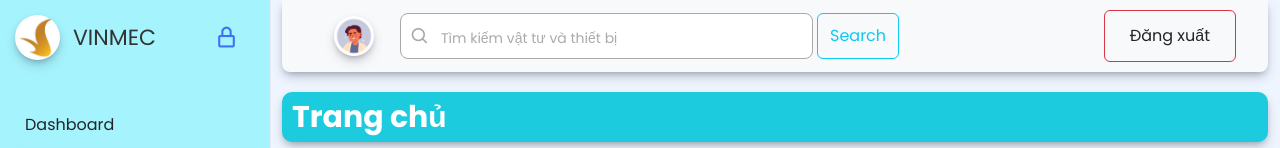
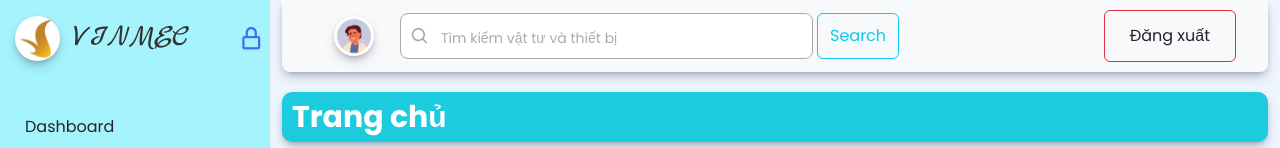
Before and after one commit to huynon201/Hospital-Vinmec, a plain HTML site: page Trang-chu-admin/Trang-chu-admin.html in a window 1280 px wide. Shown: the top 148 px of the page. Drawn offline with nearby package versions, Linux system fonts and the light colour scheme.

Commit message:
complete

```diff
--- a/Trang-chu-admin/Trang-chu-admin.css
+++ b/Trang-chu-admin/Trang-chu-admin.css
@@ -31,15 +31,15 @@ body {
 
 /* Sidebar */
 .sidebar {
-  z-index: 1;
   position: fixed;
   top: 0;
   left: 0;
+  z-index: 1;
   height: 100%;
   width: 270px;
-  background: #A5F3FC;
   padding: 15px 10px;
   box-shadow: 0 0 2px rgba(0, 0, 0, 0.1);
+  background: #A5F3FC;
   transition: all 0.4s ease;
 
 }
@@ -50,10 +50,12 @@ body {
   gap: 8px;
 }
 .logo-name {
-  font-size: 22px;
   color: #333;
-  font-weight: 500px;
   transition: all 0.3s ease;
+  font-family: "Marck Script", cursive;
+  font-size: 30px;
+  font-weight: 400;
+  font-style: normal;
 }
 .sidebar.close .logo-name,
 .sidebar.close #lock-icon,
@@ -65,9 +67,9 @@ body {
 #sidebar-close {
   padding: 10px;
   color: #4070f4;
-  font-size: 25px;
+  font-size: 27px;
   cursor: pointer;
-  margin-left: 40px;
+  margin-left: 30px;
   transition: all 0.3s ease;
 }
 #sidebar-close {
--- a/Trang-chu-admin/Trang-chu-admin.html
+++ b/Trang-chu-admin/Trang-chu-admin.html
@@ -25,6 +25,7 @@
       href="https://fonts.googleapis.com/css2?family=Poppins:ital,wght@0,100;0,200;0,300;0,400;0,500;0,600;0,700;0,800;0,900;1,100;1,200;1,300;1,400;1,500;1,600;1,700;1,800;1,900&display=swap"
       rel="stylesheet"
     />
+    <link href="https://fonts.googleapis.com/css2?family=Marck+Script&display=swap" rel="stylesheet">
     <link rel="stylesheet" href="Trang-chu-admin.css" />
     <script src="Trang-chu-admin.js" defer></script>
   </head>
```
